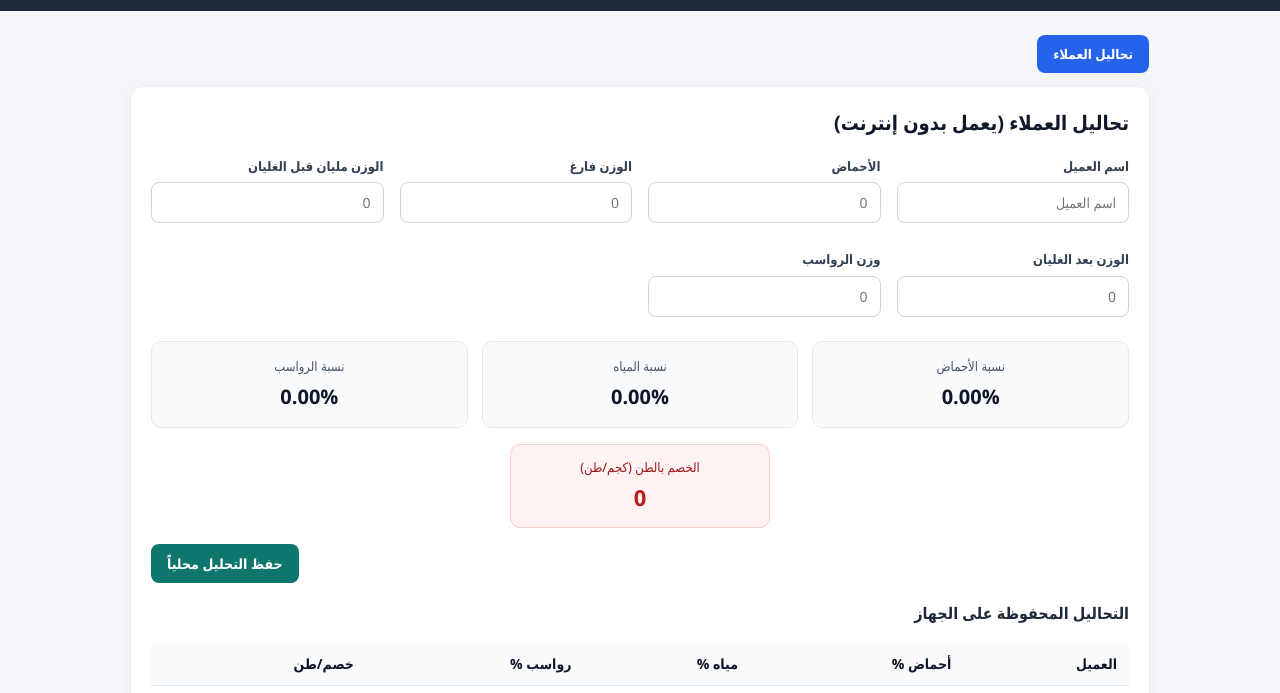
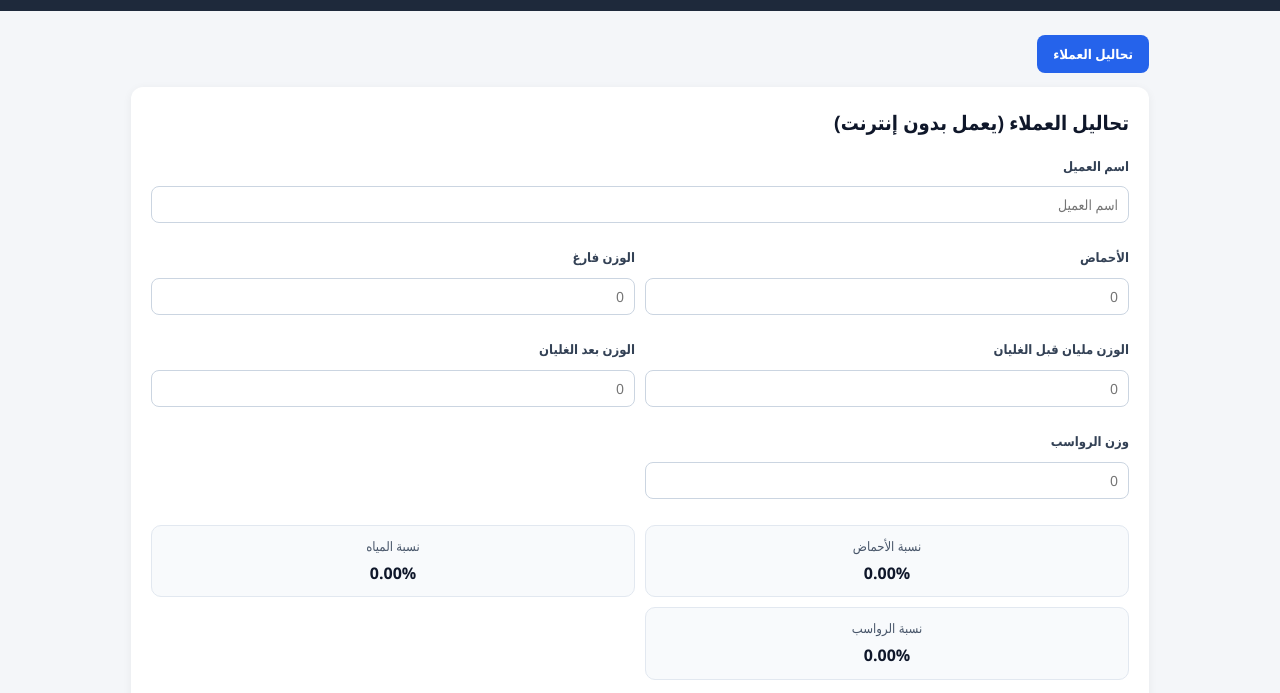
Before and after one commit to alim1ragab-coder/delta-reps-app, a plain HTML site: page index.html in a window 1280 px wide. Both pictures are taken after a click on the button "وضع التحاليل (بدون نت)". Shown: the part 67-760 px from the top of the page. Drawn offline with Linux system fonts and the light colour scheme.

Commit message:
Update styles.css

```diff
--- a/styles.css
+++ b/styles.css
@@ -424,4 +424,61 @@ th {
   padding: 18px 12px;
   color: #64748b;
   font-size: 13px;
+}/* تنسيق تحاليل العملاء: كل خانتين جنب بعض على الموبايل والشاشات */
+.lab-grid {
+  display: grid;
+  grid-template-columns: repeat(2, minmax(0, 1fr));
+  gap: 10px;
 }
+
+.lab-full-row {
+  grid-column: 1 / -1;
+}
+
+/* تنسيق كروت النسب (الأحماض / المياه / الرواسب): كل 2 جنب بعض */
+.lab-results-row {
+  display: grid;
+  grid-template-columns: repeat(2, minmax(0, 1fr));
+  gap: 10px;
+  margin-top: 12px;
+}
+
+/* لو حابب آخر كارت (الرواسب) ياخد عرض صف كامل أو يفضل جنب اللي قبله:
+   سيبه كده هيمشي 2 جنب بعض تلقائياً */
+
+.lab-grid input {
+  width: 100%;
+  min-width: 0;
+  box-sizing: border-box;
+  padding: 8px 10px;
+  font-size: 14px;
+}
+
+.lab-grid label {
+  font-size: 13px;
+  margin-bottom: 4px;
+  display: block;
+}
+
+.lab-metric-card {
+  padding: 10px;
+  min-width: 0;
+  text-align: center;
+}
+
+.lab-metric-value {
+  font-size: 16px;
+  font-weight: bold;
+}
+
+/* على الشاشات الصغيرة جداً لو خانة ضاقت شوية */
+@media (max-width: 360px) {
+  .lab-grid,
+  .lab-results-row {
+    gap: 8px;
+  }
+  .lab-grid input {
+    padding: 7px 8px;
+    font-size: 13px;
+  }
+}
```
